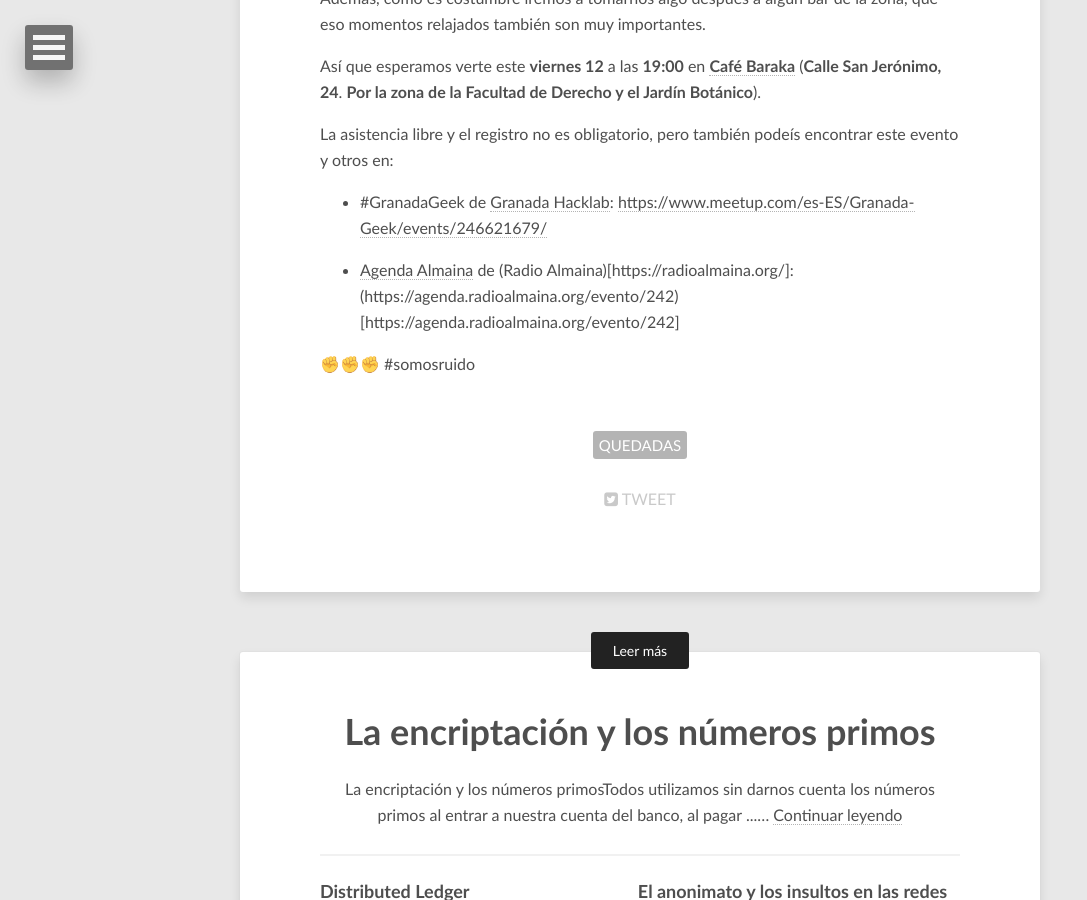
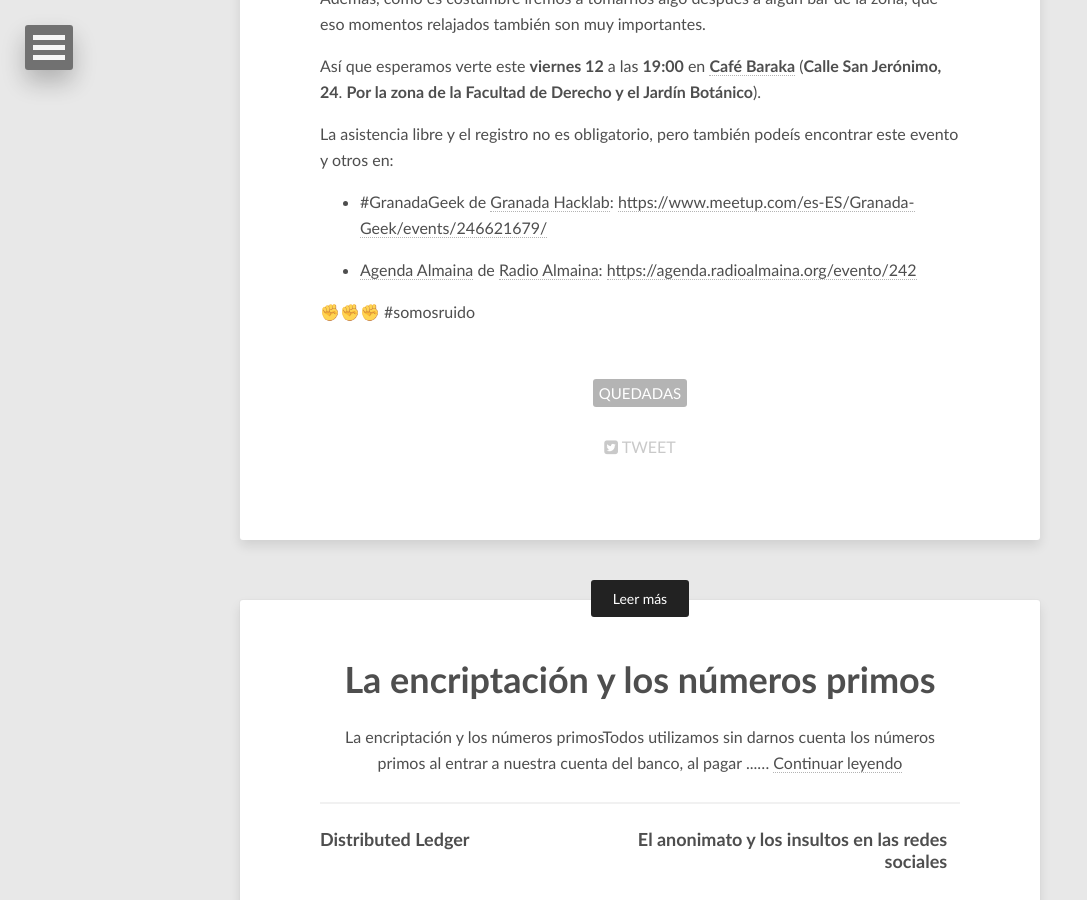
Before and after one commit to Interferencias/interferencias.github.io, a Jekyll site: the page built from _posts/2018-01-08-quedada-enero-2018.md, in a window 1280 px wide and 900 px high, scrolled down 947 px. Shown: the whole window, without its empty margins (0-1087 px from the left). Built offline with Jekyll 4.4.1, drawn with Linux system fonts in a browser that asks for light colours; nearby versions of some CDN libraries; comment, search, counter and statistics services are not loaded.

Commit message:
Corrige errata en los enlaces

```diff
--- a/_posts/2018-01-08-quedada-enero-2018.md
+++ b/_posts/2018-01-08-quedada-enero-2018.md
@@ -24,6 +24,6 @@ La asistencia libre y el registro no es obligatorio, pero también podeís encon
 
 - #GranadaGeek de [Granada Hacklab](https://twitter.com/grhacklab): [https://www.meetup.com/es-ES/Granada-Geek/events/246621679/](https://www.meetup.com/es-ES/Granada-Geek/events/246621679/)
 
-- [Agenda Almaina](https://agenda.radioalmaina.org) de (Radio Almaina)[https://radioalmaina.org/]: (https://agenda.radioalmaina.org/evento/242)[https://agenda.radioalmaina.org/evento/242]
+- [Agenda Almaina](https://agenda.radioalmaina.org) de [Radio Almaina](https://radioalmaina.org/): [https://agenda.radioalmaina.org/evento/242](https://agenda.radioalmaina.org/evento/242)
 
 ✊✊✊ #somosruido
```
